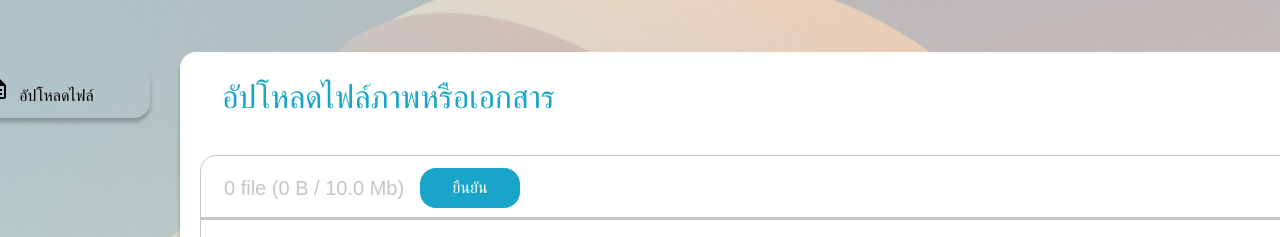
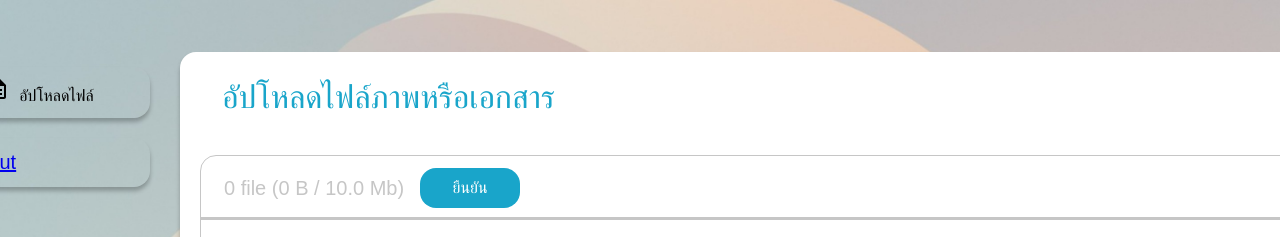
Before and after one commit to Praewa6430300684/Honor, a React (Vite) app: page /uplode in a window 1280 px wide. Shown: the top 237 px of the page. Built offline with nearby package versions, Linux system fonts and the light colour scheme.

Commit message:
เพิ่มlogout & edittext

```diff
--- a/package.json
+++ b/package.json
@@ -20,6 +20,7 @@
     "react": "^18.2.0",
     "react-dom": "^18.2.0",
     "react-dropzone": "^14.2.3",
+    "react-edit-text": "^5.1.1",
     "styled-components": "^6.1.11"
   },
   "devDependencies": {
--- a/src/page/edit2.jsx
+++ b/src/page/edit2.jsx
@@ -1,6 +1,7 @@
 import { FitScreenOutlined, ZoomInOutlined, ZoomOutOutlined, } from '@mui/icons-material';
 import ArrowBackRoundedIcon from '@mui/icons-material/ArrowBackRounded';
 import LanguageOutlinedIcon from '@mui/icons-material/LanguageOutlined';
+import { EditTextarea } from 'react-edit-text';
 import { Link } from 'react-router-dom';
 import "./edit.css";
 
@@ -60,7 +61,12 @@ const Edit = () => {
                                 <div className='details-title'>
                                     &nbsp;&nbsp;ทั่วไป</div>
 
-                                <div className="details-placeholder"></div>
+                                <div className="details-placeholder">
+
+                                    <EditTextarea name='textarea1' rows={40}
+                                    value='ข้อความที่จะให้แก้'
+                                    />
+                                </div>
 
                             </div>
                             <br />
--- a/src/page/uplode.css
+++ b/src/page/uplode.css
@@ -321,3 +321,17 @@ body {
 .status-inprocess{
   background-color: #19A5CA;
 }
+
+.logout button{
+  width: 220px;
+
+  border-radius: 16px;
+  box-shadow: 0px 4px 4px 0px rgba(0, 0, 0, 0.25);
+  background-color: transparent;
+  display: flex;
+  flex-direction: column;
+  text-align: center;
+
+  margin-top: 20px;
+  margin-left: 10px;
+}
--- a/src/page/uplodepage.jsx
+++ b/src/page/uplodepage.jsx
@@ -23,6 +23,16 @@ const Uplode = () => {
   };
 
   const { getRootProps, getInputProps, isDragActive } = useDropzone({ onDrop });
+
+
+
+  const logout = () => {
+    console.log("Logout function called");
+
+    localStorage.removeItem('authToken');
+
+  };
+
   return (
     <>
       <div className="row">
@@ -35,6 +45,11 @@ const Uplode = () => {
               <span>อัปโหลดไฟล์</span>
             </span>
 
+          </div>
+
+          <div className="logout">
+            <button onClick={logout}>
+              <Link to='/'>Logout</Link></button>
           </div>
         </div>
         <div className="col-md-6">
```
Also changed, not shown: 1 other file (tests, documents, lock files or other folders).
